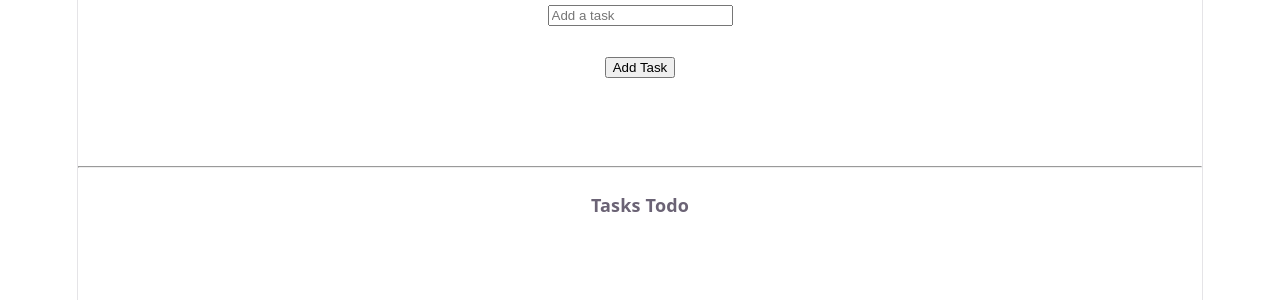
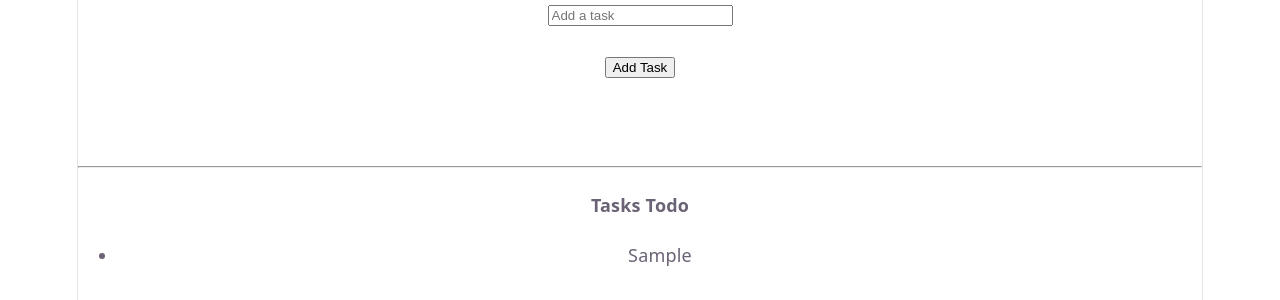
Before and after one commit to web-adi21/web-dev-jouney, a React (Vite) app in the folder REACT/react-state-2/: page / in a window 1280 px wide. Both pictures are taken after typing "Sample" into the empty fields and a click on the button "Add Task". Shown: the top 300 px of the page. Built offline with nearby package versions, Linux system fonts and the light colour scheme.

Commit message:
finished todo list

```diff
--- a/REACT/react-state-2/src/TodoList.jsx
+++ b/REACT/react-state-2/src/TodoList.jsx
@@ -5,16 +5,21 @@ export default function TodoList() {
   let [todos, setTodos] = useState([]);
   let [newTodo, setNewTodo] = useState("");
 
-  let add = (event) => {
-    console.log(event.target);
+  let add = () => {
+    setTodos([...todos, newTodo]);
+    setNewTodo("");
+  }
+
+  let updateTodoValue = (event) => {
+    setNewTodo(event.target.value);
   }
 
   return(
     <div>
-      <input value={newTodo} placeholder="Add a task" onChange={add}></input>
+      <input value={newTodo} placeholder="Add a task" onChange={updateTodoValue}></input>
       <br></br>
       <br></br>
-      <button>Add Task</button>
+      <button onClick={add}>Add Task</button>
       <br></br>
       <br></br>
       <br></br>
@@ -23,9 +28,9 @@ export default function TodoList() {
     <h4>Tasks Todo</h4>
     <ul>
       {
-        todos.map((todo) => {
-          <li>{todo}</li>
-        })
+        todos.map((todo, index) => (
+          <li key={`${todo}-${index}`}>{todo}</li>
+        ))
       }
     </ul>
     </div>
```
